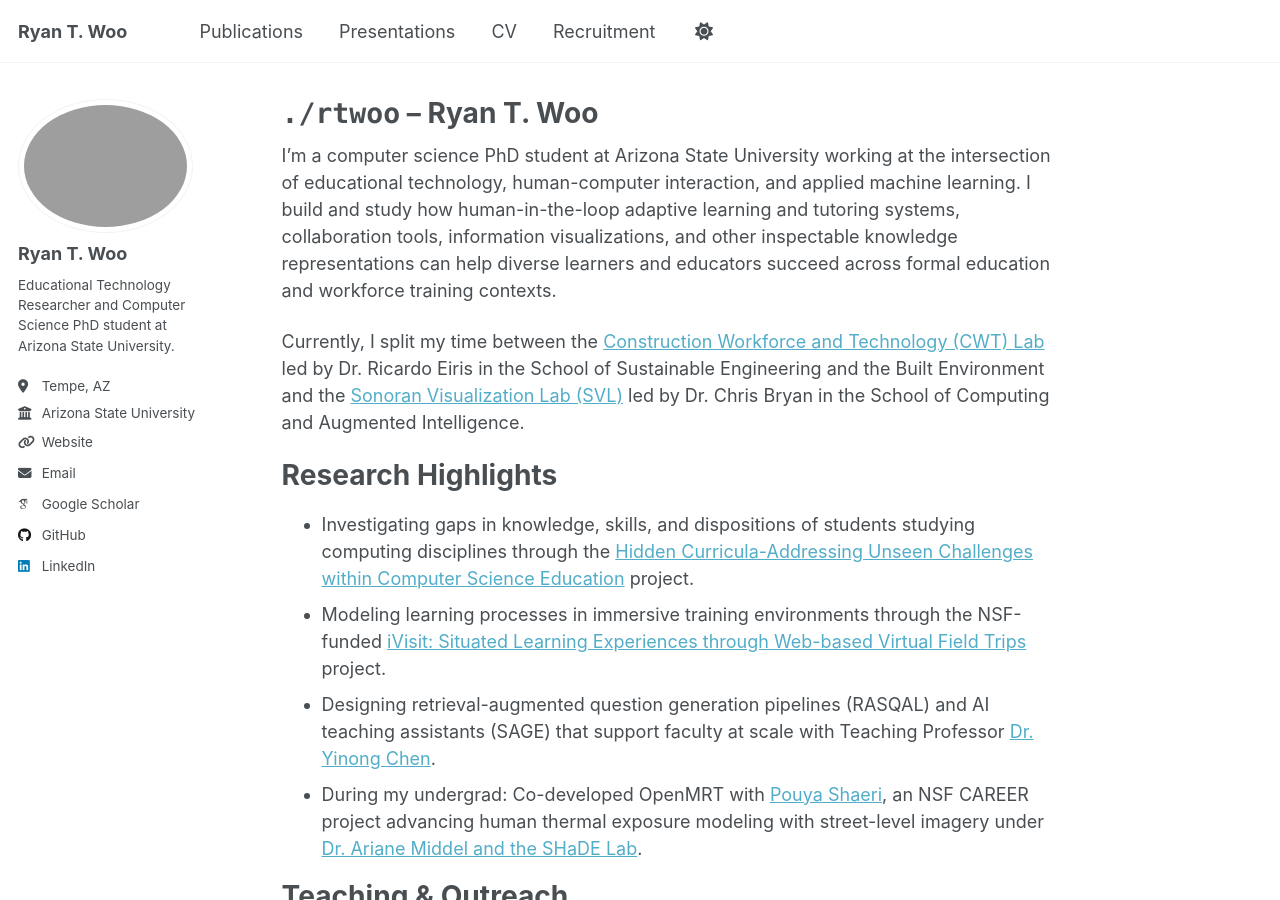
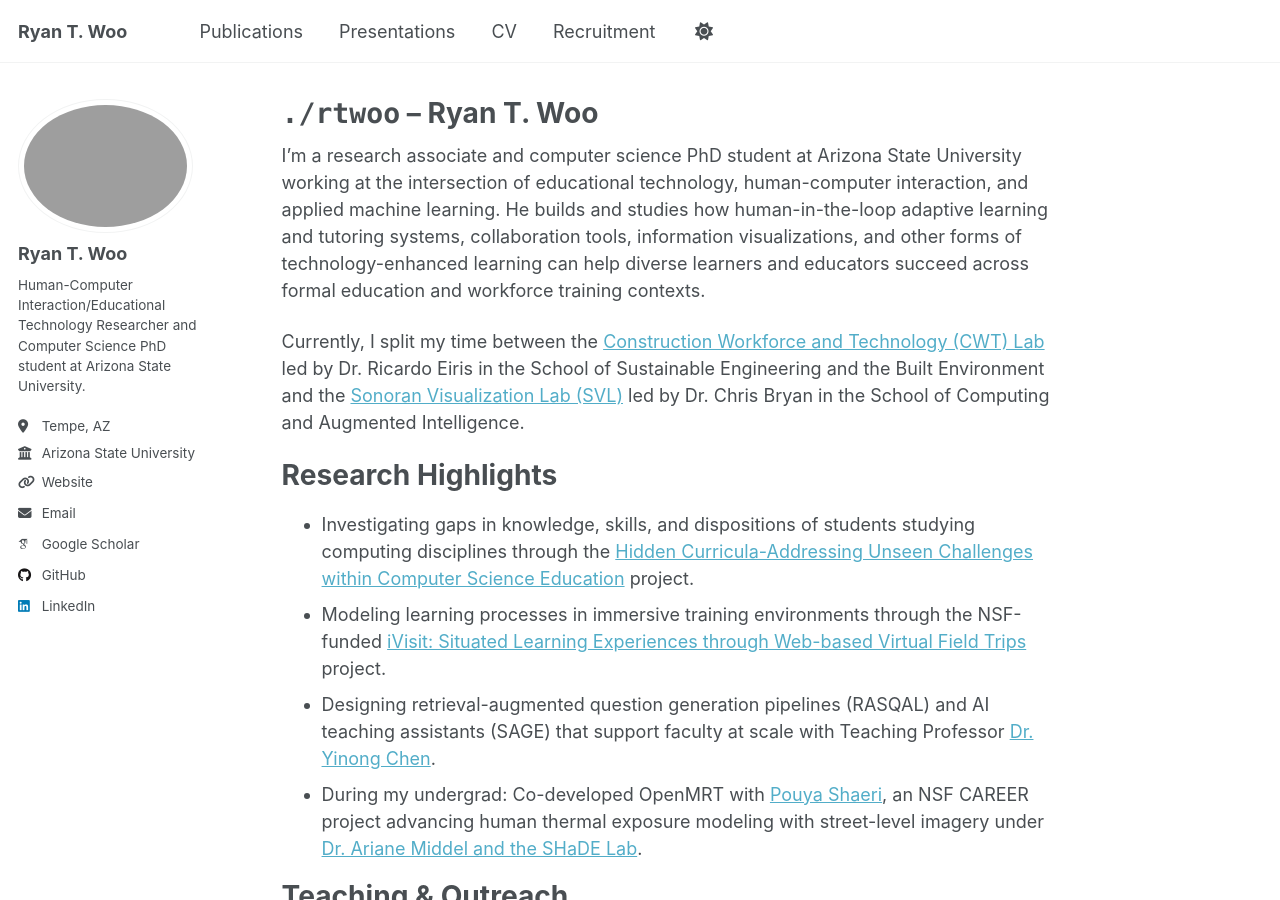
Before and after one commit to rtwoo/rtwoo.github.io, a Jekyll site: the page built from _pages/about.md, in a window 1280 px wide and 900 px high. Built offline with Jekyll 4.4.1, drawn with Linux system fonts in a browser that asks for light colours; some web fonts are replaced; a script that is not in the unit is left out.

Commit message:
adjust bio

```diff
--- a/_config.yml
+++ b/_config.yml
@@ -12,7 +12,7 @@ site_theme               : "default"
 title                    : "Ryan T. Woo"
 title_separator          : "-"
 name                     : &name "Ryan T. Woo"
-description              : &description "Educational Technology Researcher and Computer Science PhD student at Arizona State University"
+description              : &description "Human-Computer Interaction/Educational Technology Researcher and Computer Science PhD student at Arizona State University"
 url                      : https://rtwoo.github.io
                                                            # or if you already have some other page hosted on Github then use "https://[your GitHub username].github.io/[Your Repo Name]"
 baseurl                  : ""
@@ -25,7 +25,7 @@ author:
   avatar           : "rtwoo-headshot.png"
   name             : "Ryan T. Woo"
   pronouns         :
-  bio              : "Educational Technology Researcher and Computer Science PhD student at Arizona State University."
+  bio              : "Human-Computer Interaction/Educational Technology Researcher and Computer Science PhD student at Arizona State University."
   location         : "Tempe, AZ"
   employer         : "Arizona State University"
   uri              : "https://rtwoo.github.io"
@@ -87,7 +87,7 @@ presentation_category:
   research:
     title: 'Research Talks & Posters'
   innovation:
-    title: 'Innovation & Showcase Presentations'
+    title: 'Industry Presentations'
 
 # Site Settings
 teaser                   :  # filename of teaser fallback teaser image placed in /images/ for social media previews
--- a/_data/authors.yml
+++ b/_data/authors.yml
@@ -4,6 +4,6 @@ Ryan T. Woo:
   name        : "Ryan T. Woo"
   uri         : "https://rtwoo.github.io"
   email       : "rtwoo@asu.edu"
-  bio         : "Educational Technology Researcher and Computer Science PhD student at Arizona State University."
+  bio         : "HCI/EdTech Researcher and Computer Science PhD student at Arizona State University."
   avatar      : "rtwoo-headshot.png"
   github      : "rtwoo"
--- a/_data/cv.json
+++ b/_data/cv.json
@@ -5,7 +5,7 @@
     "email": "rtwoo@asu.edu",
     "phone": "",
     "website": "https://rtwoo.github.io",
-    "summary": "Computer Science PhD student at Arizona State University researching intelligent tutoring and adaptive learning systems, human-computer interaction, and immersive educational technology.",
+    "summary": "Human-Computer Interaction/Educational Technology Researcher and Computer Science PhD student at Arizona State University.",
     "location": {
       "address": "",
       "postalCode": "",
--- a/_pages/about.md
+++ b/_pages/about.md
@@ -7,7 +7,7 @@ redirect_from:
   - /about.html
 ---
 
-I'm a computer science PhD student at Arizona State University working at the intersection of educational technology, human-computer interaction, and applied machine learning. I build and study how human-in-the-loop adaptive learning and tutoring systems, collaboration tools, information visualizations, and other inspectable knowledge representations can help diverse learners and educators succeed across formal education and workforce training contexts.
+I'm a research associate and computer science PhD student at Arizona State University working at the intersection of educational technology, human-computer interaction, and applied machine learning. He builds and studies how human-in-the-loop adaptive learning and tutoring systems, collaboration tools, information visualizations, and other forms of technology-enhanced learning can help diverse learners and educators succeed across formal education and workforce training contexts.
 
 Currently, I split my time between the [Construction Workforce and Technology (CWT) Lab](https://www.cwt-lab.com/) led by Dr. Ricardo Eiris in the School of Sustainable Engineering and the Built Environment and the [Sonoran Visualization Lab (SVL)](https://chrisbryan.github.io/) led by Dr. Chris Bryan in the School of Computing and Augmented Intelligence.
 <!-- Across these collaborations I develop tools that capture engagement signals (emotion, gaze, physiological data) and transform them into actionable learning insights for instructors and students alike. -->
```
